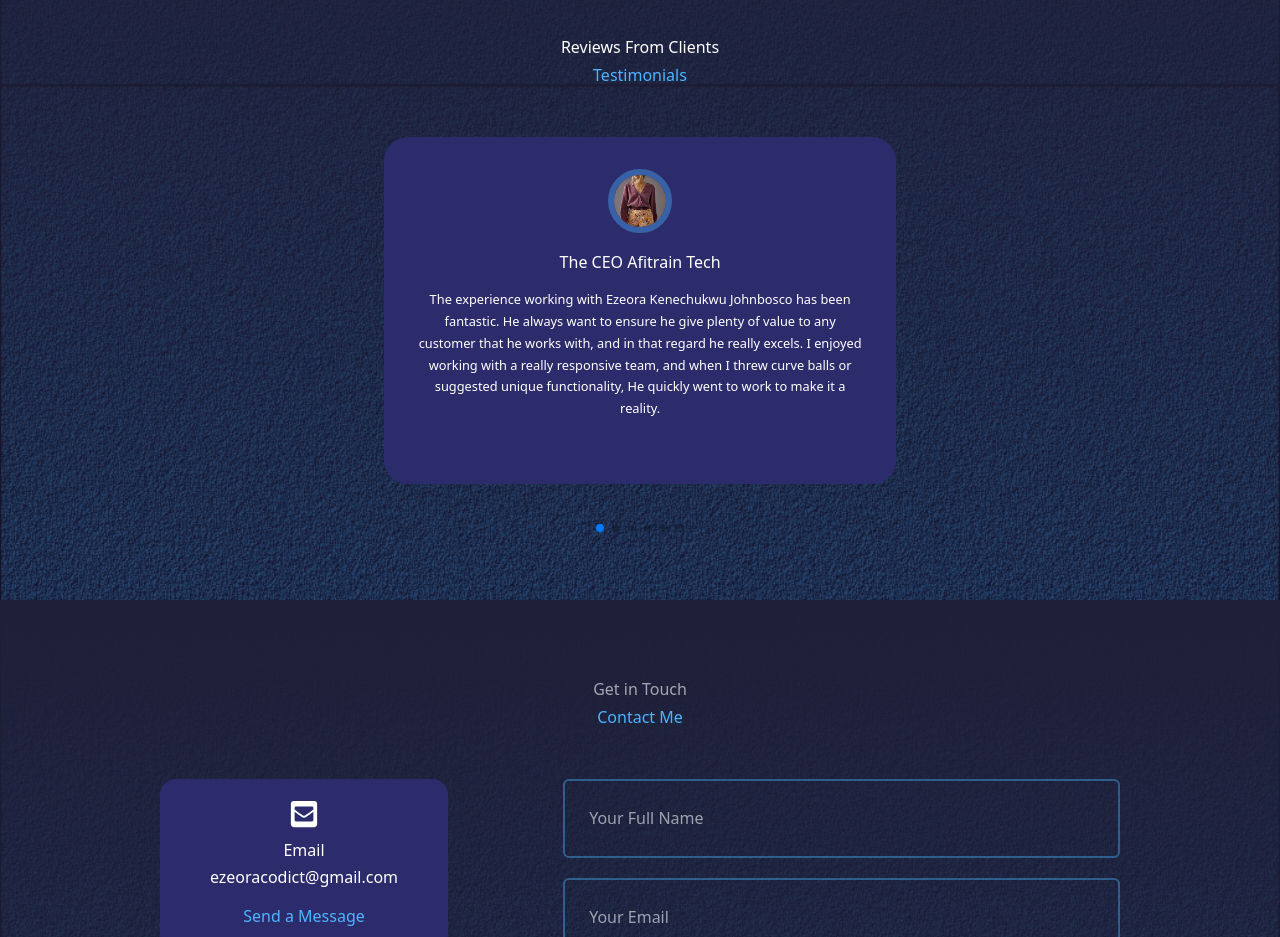
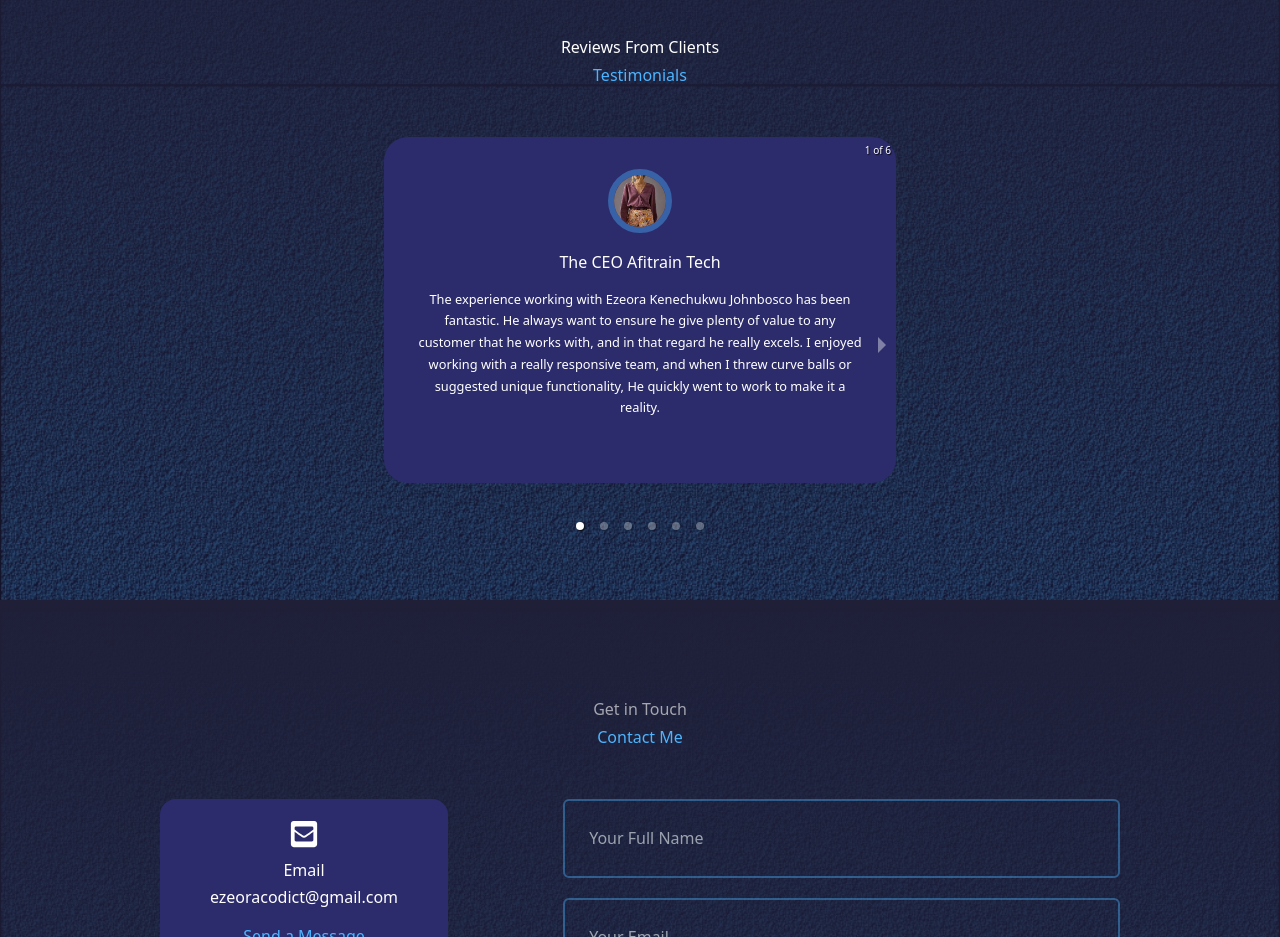
Before and after one commit to kenCodict/ezeora-kenechukwu-johnbosco-portfolio, a React (Vite) app: page / in a window 1280 px wide. Shown: the part 6600-7537 px from the top of the page. Built offline with nearby package versions, Linux system fonts and the light colour scheme.

Commit message:
used Carousel

```diff
--- a/package.json
+++ b/package.json
@@ -16,12 +16,14 @@
     "@fortawesome/react-fontawesome": "^0.2.0",
     "@lexical/react": "^0.10.0",
     "@lexical/utils": "^0.10.0",
+    "@types/swiper": "^6.0.0",
     "clsx": "^1.2.1",
     "emailjs": "^4.0.1",
     "lexical": "^0.10.0",
     "react": "^18.2.0",
     "react-dom": "^18.2.0",
     "react-icons": "^4.3.1",
+    "react-responsive-carousel": "^3.2.23",
     "swiper": "^9.2.4"
   },
   "devDependencies": {
--- a/src/components/Container.tsx
+++ b/src/components/Container.tsx
@@ -1,4 +1,4 @@
-import React, { ReactNode } from 'react'
+import { ReactNode } from 'react'
 
 type PropTypes = {
             children: ReactNode,
--- a/src/components/Nav.tsx
+++ b/src/components/Nav.tsx
@@ -1,15 +1,14 @@
-import React, { EventHandler, MouseEvent, SetStateAction, useCallback, useState } from 'react'
+import React, { EventHandler, MouseEvent, useCallback, useState } from 'react'
 import { FaAffiliatetheme, FaBook, FaEnvelope, FaHome, FaServicestack, FaUser } from 'react-icons/fa'
 type propType = {
   href: string,
   icon: JSX.Element,
   isActive?: boolean,
-  loc: string,
-  setLoc: React.Dispatch<SetStateAction<string>>,
+
  onClick: EventHandler<React.SyntheticEvent>
 }
 
-const NavLink = ({ href, icon, isActive = false,  loc, setLoc,onClick}: propType): JSX.Element => {
+const NavLink = ({ href, icon, isActive = false, onClick}: propType): JSX.Element => {
 
   return (
     <a href={href} className={`bg-transparent p-4 rounded-full text-lg text-light hover:bg-[rgba(0,0,0,0.3)]
@@ -24,12 +23,12 @@ setLoc(e.currentTarget.attributes[0].value)
 
   return (
     <nav className="bg-[rgba(0,0,0,0.3)] w-max py-3 px-7 z-20 fixed left-1/2 bottom-8 flex -translate-x-1/2 gap-4 rounded-full backdrop-blur-lg">
-      <NavLink href='#' icon={<FaHome />} isActive={loc === "#"} onClick={handleOnclick} loc={loc} setLoc={setLoc} />
-      <NavLink href='#about' icon={<FaUser />} isActive={loc === "#about"} onClick={handleOnclick}  loc={loc} setLoc={setLoc}/>
-      <NavLink href='#experience' icon={<FaBook />} isActive={loc === "#experience"} loc={loc} setLoc={setLoc} onClick={handleOnclick}/>
-      <NavLink href='#services' icon={<FaServicestack />} isActive={loc === "#services"} onClick={handleOnclick} loc={loc} setLoc={setLoc}/>
-      <NavLink href='#portfolio' icon={<FaAffiliatetheme />} isActive={loc === "#contact"} onClick={handleOnclick} loc={loc} setLoc={setLoc}/>
-      <NavLink href='#contact' icon={<FaEnvelope />} isActive={loc === "#contact"} onClick={handleOnclick} loc={loc} setLoc={setLoc}/>
+      <NavLink href='#' icon={<FaHome />} isActive={loc === "#"} onClick={handleOnclick} />
+      <NavLink href='#about' icon={<FaUser />} isActive={loc === "#about"} onClick={handleOnclick} />
+      <NavLink href='#experience' icon={<FaBook />} isActive={loc === "#experience"}  onClick={handleOnclick}/>
+      <NavLink href='#services' icon={<FaServicestack />} isActive={loc === "#services"} onClick={handleOnclick} />
+      <NavLink href='#portfolio' icon={<FaAffiliatetheme />} isActive={loc === "#contact"} onClick={handleOnclick} />
+      <NavLink href='#contact' icon={<FaEnvelope />} isActive={loc === "#contact"} onClick={handleOnclick} />
 
     </nav>
   )
--- a/src/components/Testimonials.tsx
+++ b/src/components/Testimonials.tsx
@@ -1,11 +1,10 @@
-import Container from "./Container"
 import p1 from '../assets/p1.jpg'
 import p2 from '../assets/p2.jpg'
 import p3 from '../assets/p3.jpg'
 import p4 from '../assets/p4.jpg'
-import { Navigation, Pagination, Scrollbar, A11y } from 'swiper';
+import "react-responsive-carousel/lib/styles/carousel.min.css"; // requires a loader
+import { Carousel } from 'react-responsive-carousel';
 
-import { Swiper, SwiperSlide } from 'swiper/react';
 
 // Import Swiper styles
 import 'swiper/css';
@@ -52,14 +51,14 @@ const TestimonialData = [
   },
 ]
 
-interface SingleTestimonialProps {
-   item: {
-    id: number;
-    image: string;
-    Name: string;
-    review: string;
-   }
-}
+// interface SingleTestimonialProps {
+//    item: {
+//     id: number;
+//     image: string;
+//     Name: string;
+//     review: string;
+//    }
+// }
 
 
 const Testimonials = () => {
@@ -68,29 +67,22 @@ const Testimonials = () => {
     <div id="testimonials" className="max-h-fit mb-10 mt-[8rem]">
       <h5 className="text-center text-[rgba(255,255,255, 0.6)]">Reviews From Clients</h5>
       <h2 className="text-center text-[#4db5ff] mb-[3rem]">Testimonials</h2>
-      <Swiper
-      // install Swiper modules
-      modules={[ Pagination,  ]}
-      spaceBetween={50}
-      slidesPerView={1}
-      pagination={{ clickable: true }}
-      onSwiper={(swiper) => console.log(swiper)}
-      onSlideChange={() => console.log('slide change')}
+      <Carousel
       className=" mx-auto w-[70%] sm:w-[60%] lg:w-[40%]"
     >
 
  {
           TestimonialData.map(({id, image, Name, review}) => (
-            <SwiperSlide className="testimonial color-bg-variant text-center p-8 rounded-3xl select-none pb-16" key={id}>
+            <div className="testimonial color-bg-variant text-center p-8 rounded-3xl select-none pb-16" key={id}>
       <div className="client_avatar w-16 aspect-square overflow-hidden rounded-full mt-0 mx-auto mb-4 border-[0.4rem] border-solid border-[rgba(77,181,255,0.4)] ">
         <img src={image} alt="" className="w-full h-full object-cover object-center" />
       </div>
       <h5 className="">{Name}</h5>
       <small className="client_review .color-light font-medium block mt-[0.8rem] mx-auto mb-0">{review}</small>
-    </SwiperSlide>
+    </div>
           ))
         }
-    </Swiper>
+    </Carousel>
 
 
 
```
Also changed, not shown: 1 other file (tests, documents, lock files or other folders).
